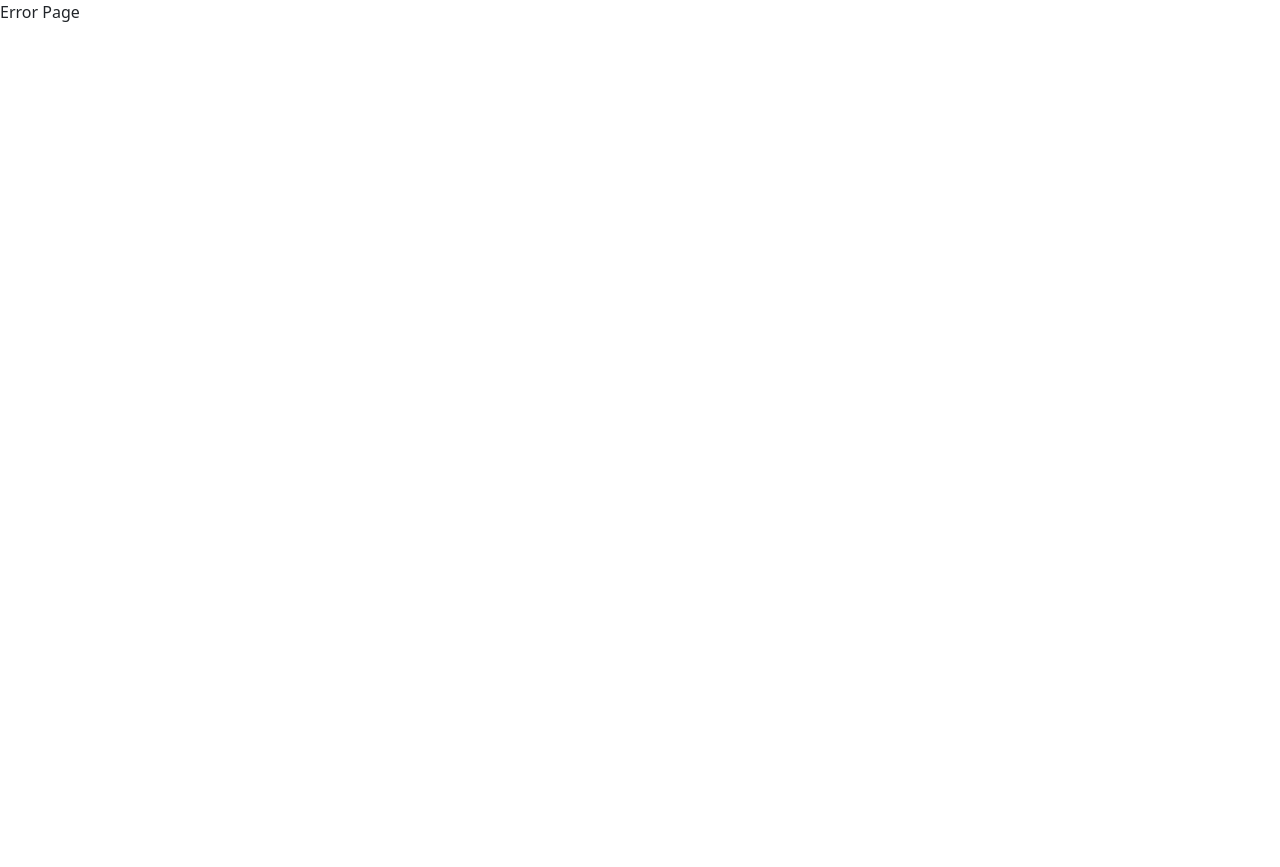
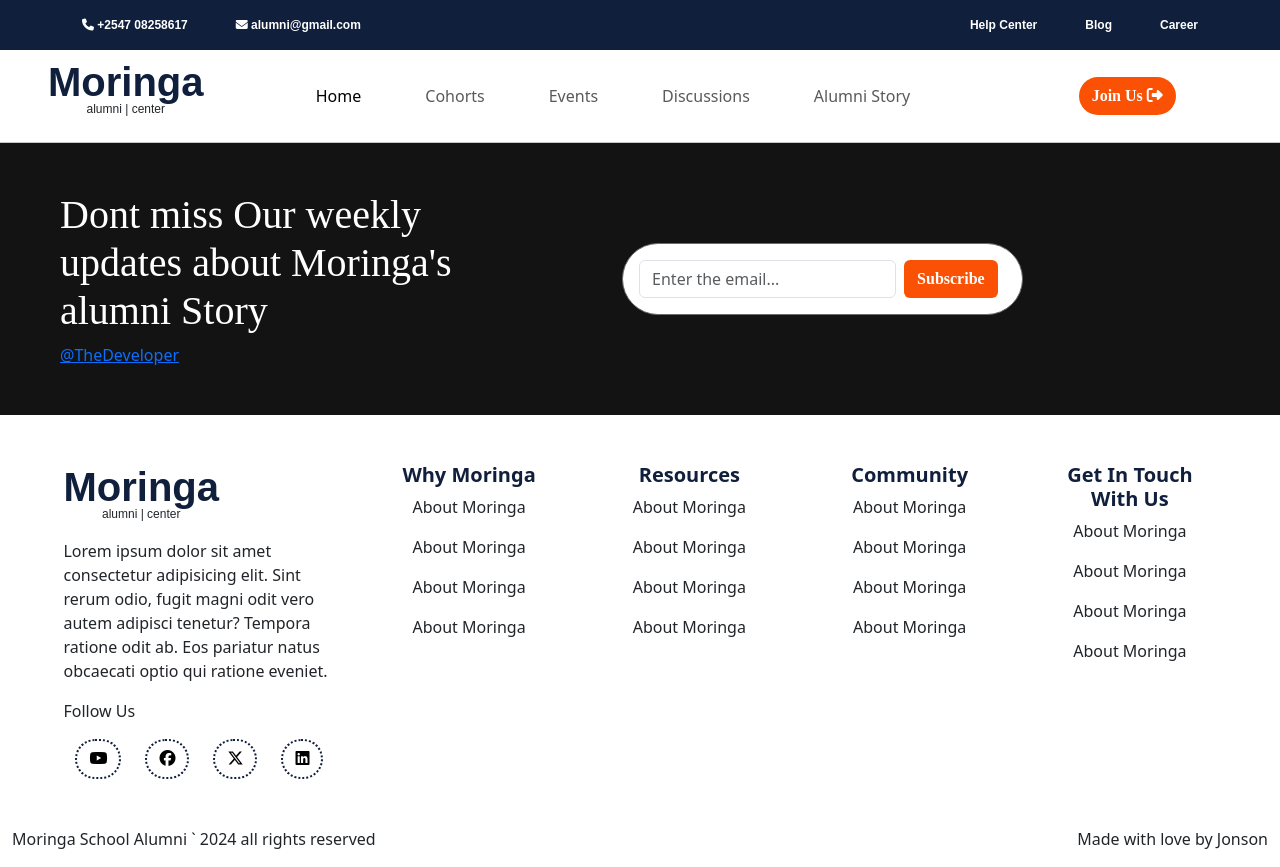
Before and after one commit to johnson-Omwoyo/Moringa_Alumni, a React (Vite) app in the folder client/: page /cohorts in a window 1280 px wide. Before the commit this address had no page. Before the commit the page ends 800 px from the top, so only its background shows below. Built offline with nearby package versions, Linux system fonts and the light colour scheme; a web font is replaced by a local one.

Commit message:
Change the connect to cohorts and cohort to discussions

```diff
--- a/client/src/Router.jsx
+++ b/client/src/Router.jsx
@@ -1,6 +1,6 @@
 import Homepage from "./routes/Homepage";
 import App from "./App";
-import Connect from "./routes/Connect";
+import Cohorts from "./routes/Cohorts";
 
 const routee = [
   {
@@ -9,7 +9,7 @@
     errorElement: "Error Page",
     children: [
       { path: "/", element: <Homepage /> },
-      { path: "/connect", element: <Connect /> },
+      { path: "/cohorts", element: <Cohorts /> },
     ],
   },
 ];
--- a/client/src/components/Navbar.jsx
+++ b/client/src/components/Navbar.jsx
@@ -31,19 +31,19 @@
             id="navbarNavDropdown"
           >
             <ul class="navbar-nav gap-md-5 mx-md-5">
-              <li class="nav-item">
-                <a class="nav-link active" aria-current="page" href="#">
+              <li class="nav-item" onClick={() => navigate("/")}>
+                <a class="nav-link active" href="">
                   Home
                 </a>
               </li>{" "}
               <li
                 class="nav-item"
                 onClick={() => {
-                  navigate("/connect");
+                  navigate("/cohorts");
                 }}
               >
-                <a class="nav-link" href="#">
-                  Connect
+                <a class="nav-link" href="">
+                  Cohorts
                 </a>
               </li>
               <li class="nav-item">
@@ -53,12 +53,12 @@
               </li>
               <li class="nav-item">
                 <a class="nav-link" href="#">
-                  Cohorts
+                  Discussions
                 </a>
               </li>
               <li class="nav-item">
                 <a class="nav-link" href="#">
-                  Alumni story
+                  Alumni Story
                 </a>
               </li>
             </ul>
--- /dev/null
+++ b/client/src/routes/Cohorts.jsx
@@ -0,0 +1,13 @@
+import React from "react";
+
+function Cohorts() {
+  return (
+    <div className="container">
+      <div className="row">
+        <div className="col d-flex justify-content-end"></div>
+      </div>
+    </div>
+  );
+}
+
+export default Cohorts;
--- a/client/src/routes/Connect.jsx
+++ /dev/null
@@ -1,7 +0,0 @@
-import React from "react";
-
-function Connect() {
-  return <div>connect</div>;
-}
-
-export default Connect;
```
